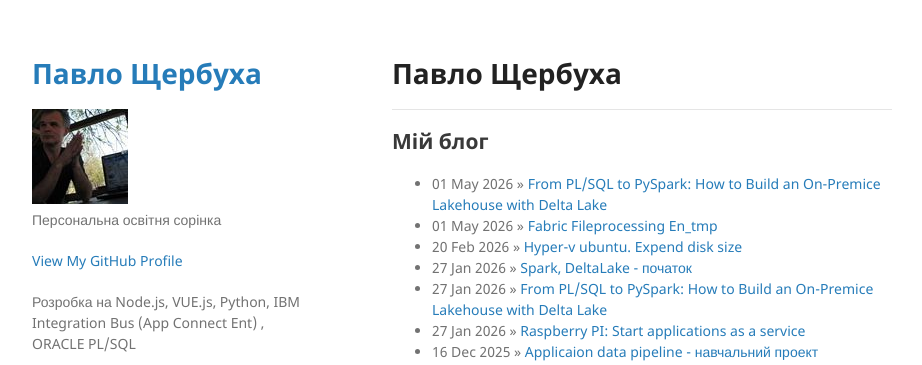
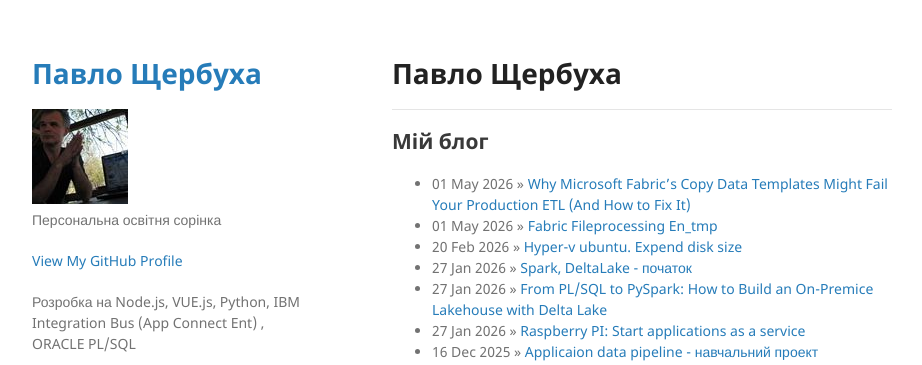
Before and after one commit to pavlo-shcherbukha/pavlo-shcherbukha.github.io, a Jekyll site: the page built from index.html, in a window 1280 px wide and 1251 px high. Shown: the top 365 px of the window, without its empty margins (178-1100 px from the left). Built offline with Jekyll 4.4.1, drawn with Linux system fonts in a browser that asks for light colours.

Commit message:
Fabric: FileProcessing-3

````diff
--- a/_posts/2026-05-01-fabric-fileprocessing-en.md
+++ b/_posts/2026-05-01-fabric-fileprocessing-en.md
@@ -1,27 +1,29 @@
 ---
 layout: post
-title: "From PL/SQL to PySpark: How to Build an On-Premice Lakehouse with Delta Lake"
+title: "Why Microsoft Fabric’s Copy Data Templates Might Fail Your Production ETL (And How to Fix It)"
 date: 2026-05-01 10:00:01
 categories: [spark]
-permalink: posts/2026-01-27/spark-deltalake-en/
+permalink: posts/2026-05-01/Fabric.EventDrivenFileProcessing-en/
 published: true
 ---
 
 <!-- TOC BEGIN -->
 
-- [1. ](#p-1")
-- [2. ](#p-2)
-- [3. ](#p-3)
-- [4. ](#p-4)
-- [5. ](#p-5)
-- [6. ](#p-6)
-- [7. ](#p-7)
+- [1. Introdunction](#p-1")
+- [2. High-level concept of file processing](#p-2)
+- [3. Technical implementation](#p-3)
+- [3.1. Eventstream settings ](#p-3.1)
+- [3.2. Configuring PipeLine to receive files ](#p-3.2)
+- [3.3. Pipline for calculating the SILVER level](#p-3.3)
+- [3.4. Semantic model and visualisation in the SILVER level ](#p-3.4)
 
 
 <!-- TOC END -->
 
 # Why Microsoft Fabric’s Copy Data Templates Might Fail Your Production ETL (And How to Fix It)
 
+
+## <a name="p-1">Introdunction<a>
 Many people start learning Fabric with Microsoft's templates (Copy Data), but they are designed for demos. In real life (especially in fintech or banking systems) we deal with unstable structures, duplicate files, and the need for full idempotence (so that re-runs don't break the data).
 
 <kbd><img src="../assets/img/posts/2026-05-01-fabric-fileprocessing/doc/pic-p1-01.png" /></kbd>
@@ -69,7 +71,7 @@
 Therefore, I tried to develop the concept of building a system that provides event-driven file reception and is transparent throughout the entire data transformation path, up to the SILVER level, and create a working prototype.
 
 
-## High-level concept of file processing
+## <a name="p-2">High-level concept of file processing</a>
 
 The high-level diagram is shown in the figure [pic-p1-101](#pic-p1-101)
 
@@ -157,7 +159,7 @@
 
 After the SILVER level is formed, the data quality check process is started. At least check the number of records in the files and in the fact table, and check for the absence of null in the Dimensions fields.
 
-## Technical implementation
+## <a name="p-3">Technical implementation</a>
 
 For technical implementation, [pic-p1-06](#pic-p1-06) shows the structure of input directories.
 
@@ -173,7 +175,7 @@
 
 
 
-### Eventstream settings
+### <a name="p-3.1">Eventstream settings</a>
 
 The technical implementation of event logging is shown in [pic-p1-05](#pic-p1-05)
 
@@ -258,7 +260,7 @@
 
 ```
 
-### Configuring PipeLine to receive files
+### <a name="p-3.2">Configuring PipeLine to receive files</a>
 
 The pipeline for receiving files with the Lookup Activity query setup is shown in [pic-p1-11](#pic-p1-11).
 
@@ -460,7 +462,7 @@
 
 And at this stage, the file processing work is complete.
 
-### Pipline for calculating the SILVER level.
+### <a name="p-3.3">Pipline for calculating the SILVER level</a>
 
 This is the key moment when raw BRONZE level data is transformed into SILVER business entities:
 
@@ -774,7 +776,7 @@
 And I wrote about the error because even after discovering a gross error when building the database, using the described file processing and building method Silver layer made it possible to fix it in a simple way and proved that the model is idimpotent.
 
 
-### Semantic model and visualisation in the SILVER level
+### <a name="p-3.4">Semantic model and visualisation in the SILVER level</a>
 
 The final steps for Silver Level is to build a semantic model [pic-p1-16](#pic-p1-16).
 
````
